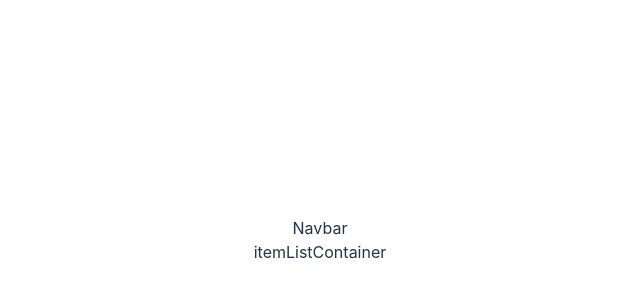
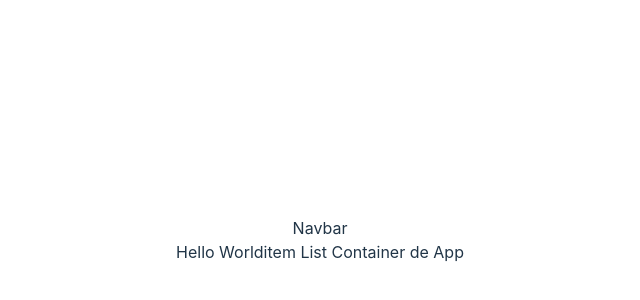
Before and after one commit to nachopolinari/proyectoFinalReact, a React (Vite) app: page / in a window 1280 px wide. Shown: the part 160-460 px from the top of the page, without its empty margins (320-960 px from the left). Built offline with nearby package versions, Linux system fonts and the light colour scheme.

Commit message:
paso de props en item list container

```diff
--- a/src/App.jsx
+++ b/src/App.jsx
@@ -11,7 +11,7 @@ function App() {
     return (
         <div className="App">
             <Navbar />
-            <ItemListContainer />
+            <ItemListContainer greeting= {'Hello World'} titulo={'item List Container de App'}/>
         </div>
     )
 }
--- a/src/components/ItemListContainer/ItemListContainer.jsx
+++ b/src/components/ItemListContainer/ItemListContainer.jsx
@@ -1,8 +1,11 @@
 import React from 'react'
 
-const ItemListContainer = () => {
+const ItemListContainer = ({greeting,titulo}) => {
   return (
-    <div>itemListContainer</div>
+    <div>
+      {greeting}
+      {titulo}
+    </div>
   )
 }
 
```
